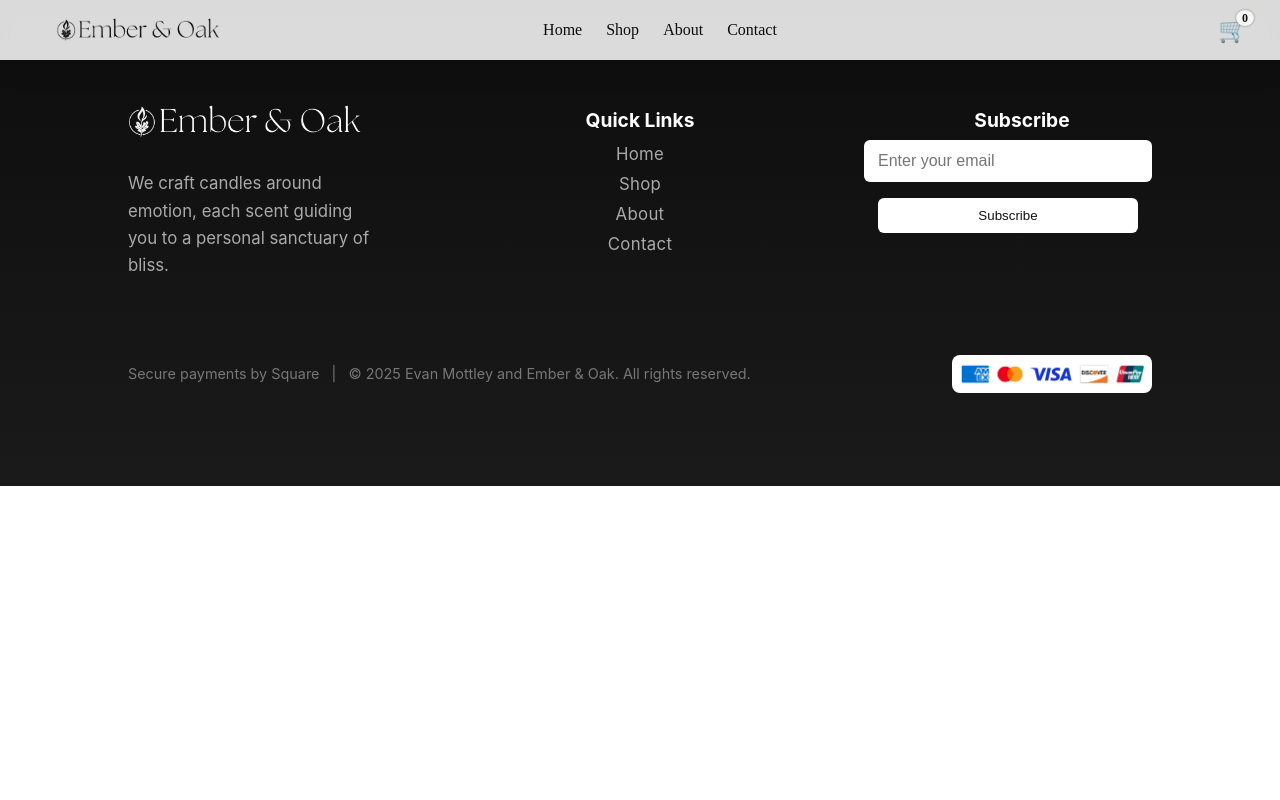
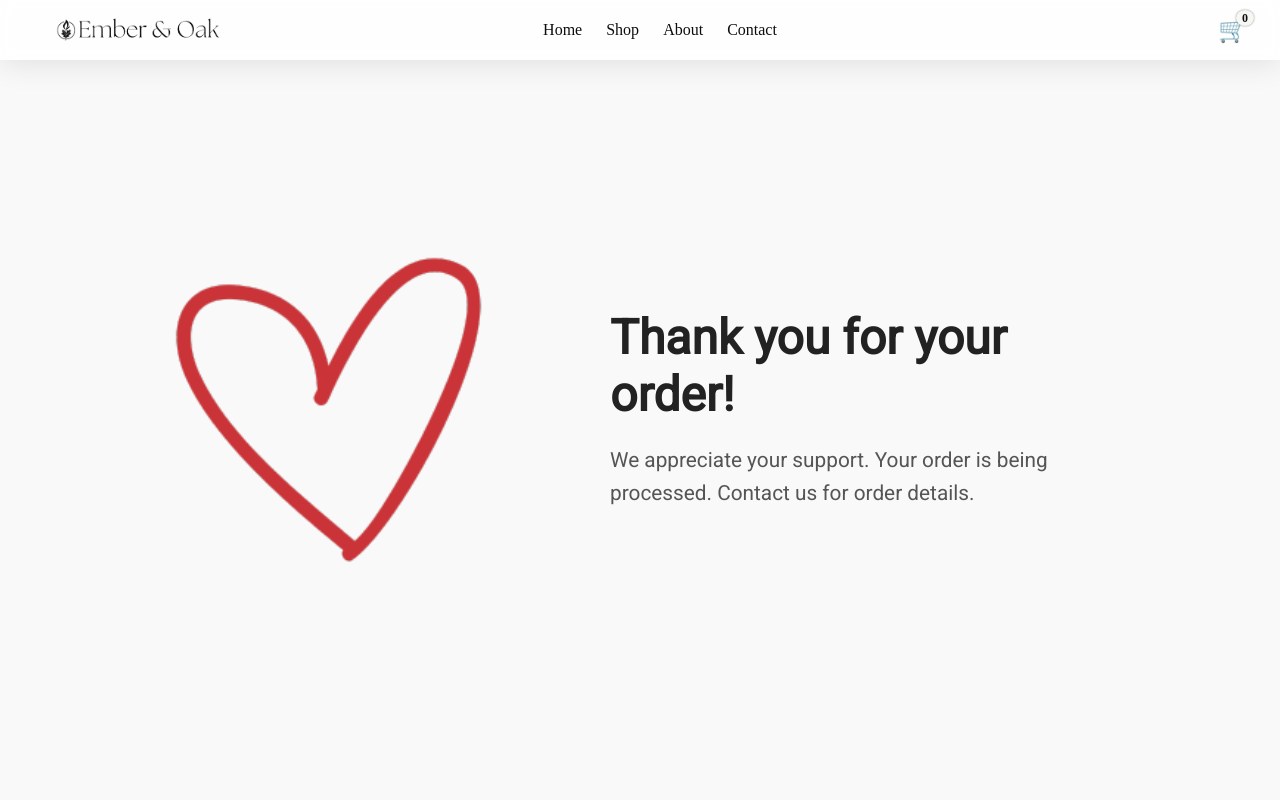
Before and after one commit to EXM5000/enosite-react, a React (Create React App) app: page /thankyou in a window 1280 px wide. Shown: the top 800 px of the page. Built offline with nearby package versions, Linux system fonts and the light colour scheme.

Commit message:
cart css fixes, thank you page added

```diff
--- a/src/App.jsx
+++ b/src/App.jsx
@@ -12,6 +12,7 @@ import ShippingDisc from './ShippingDisc.jsx';
 import About from './About.jsx';
 import Contact from './Contact.jsx';
 import SpecialFeatures from './Features.jsx';
+import ThankYou from './ThankYou.jsx';
 
 function ScrollToTop() {
   const { pathname } = useLocation();
@@ -76,6 +77,7 @@ function App() {
         />
           <Route path="/about" element={<About />} />
           <Route path="/contact" element={<Contact />} />
+          <Route path="/thankyou" element={<ThankYou />} />
       </Routes>
       <Cart
         cart={cartItems}
--- a/src/Cart.jsx
+++ b/src/Cart.jsx
@@ -142,7 +142,7 @@ const Cart = ({ cart, setCart, isOpen, toggleCart }) => {
       // 2. Request checkout link from Vercel backend
       console.log('[Cart] Requesting checkout link from backend...');
       setSubmissionStage('checkout');
-      const backendRes = await fetch('https://eno-site3-backend-aq6fw13fc-evan-mottleys-projects.vercel.app/api/create-checkout-link', {
+      const backendRes = await fetch('https://eno-site3-backend-mephs6kfl-evan-mottleys-projects.vercel.app/api/create-checkout-link', {
         method: 'POST',
         headers: { 'Content-Type': 'application/json' },
         body: JSON.stringify({
@@ -514,6 +514,28 @@ const Cart = ({ cart, setCart, isOpen, toggleCart }) => {
           100% { transform: rotate(360deg);}
         }
         @media (max-width: 600px) {
+          /* Make slide‑out cart full width */
+          .cart-container {
+            width: 100vw !important;
+            max-width: 100vw !important;
+            border-radius: 0 !important;
+          }
+
+          /* Override the inline width and eliminate right margin/overflow */
+          [style*="position: 'fixed'"] {
+            width: 100vw !important;
+            right: 0 !important;
+            left: auto !important;
+            margin: 0 !important;
+          }
+
+          /* Remove modal horizontal margin on mobile */
+          .modal {
+            margin-left: 0 !important;
+            margin-right: 0 !important;
+            width: 100% !important;
+          }
+
           .modal {
             width: 90vw;
             margin-left: 5%;
@@ -522,10 +544,14 @@ const Cart = ({ cart, setCart, isOpen, toggleCart }) => {
           .modal-overlay {
             padding: 0 5%;
           }
+          .cart-wrapper {
+            width: 100vw !important;
+          }
         }
       `}</style>
 
       <div
+        className="cart-wrapper"
         style={{
           position: 'fixed',
           top: 0,
@@ -590,7 +616,7 @@ const Cart = ({ cart, setCart, isOpen, toggleCart }) => {
               type="button"
               aria-disabled={cart.length === 0}
             >
-              Checkout
+              Checkout with Square
             </button>
           </div>
         </div>
@@ -615,7 +641,7 @@ const Cart = ({ cart, setCart, isOpen, toggleCart }) => {
                     <div style={{ fontSize: '1.12em', marginTop: '8px', color: '#222', textAlign: 'center' }}>
                       {submissionStage === 'processing' && 'Submitting your order...'}
                       {submissionStage === 'shipping' && 'Calculating shipping...'}
-                      {submissionStage === 'checkout' && 'Preparing checkout...'}
+                      {submissionStage === 'checkout' && 'Redirecting to Square...'}
                     </div>
                   </>
                 ) : (
@@ -796,7 +822,7 @@ const Cart = ({ cart, setCart, isOpen, toggleCart }) => {
                       className="submit-btn"
                       disabled={formStatus === 'success'}
                     >
-                      Submit Order
+                      Proceed to Square
                     </button>
                   </div>
                 </form>
--- /dev/null
+++ b/src/ThankYou.jsx
@@ -0,0 +1,65 @@
+import React from 'react';
+import heart from './assets/heart.png';
+import '@fontsource/roboto';
+
+const ThankYou = () => {
+  return (
+    <section style={containerStyle}>
+      <div style={imageContainerStyle}>
+        <img src={heart} alt="Thank You" style={imageStyle} />
+      </div>
+      <div style={textContainerStyle}>
+        <h1 style={titleStyle}>Thank you for your order!</h1>
+        <p style={textStyle}>We appreciate your support. Your order is being processed. Contact us for order details.</p>
+      </div>
+    </section>
+  );
+};
+
+const containerStyle = {
+  display: 'flex',
+  alignItems: 'center',
+  justifyContent: 'center',
+  flexWrap: 'wrap',
+  width: '100vw',
+  padding: '100px 40px',
+  boxSizing: 'border-box',
+  backgroundColor: '#f9f9f9',
+  minHeight: '100vh',
+};
+
+const imageContainerStyle = {
+  flex: '1 1 300px',
+  maxWidth: '400px',
+  paddingRight: '40px',
+};
+
+const imageStyle = {
+  width: '80%',
+  height: 'auto',
+  borderRadius: '12px',
+  objectFit: 'cover',
+};
+
+const textContainerStyle = {
+  flex: '1 1 300px',
+  maxWidth: '500px',
+  textAlign: 'left',
+};
+
+const titleStyle = {
+  fontSize: '3rem',
+  fontWeight: '700',
+  marginBottom: '20px',
+  color: '#222',
+  fontFamily: "'Roboto', sans-serif",
+};
+
+const textStyle = {
+  fontSize: '1.3rem',
+  color: '#555',
+  lineHeight: '1.6',
+  fontFamily: "'Roboto', sans-serif",
+};
+
+export default ThankYou;
```
Also changed, not shown: src/assets/heart.png (added).
